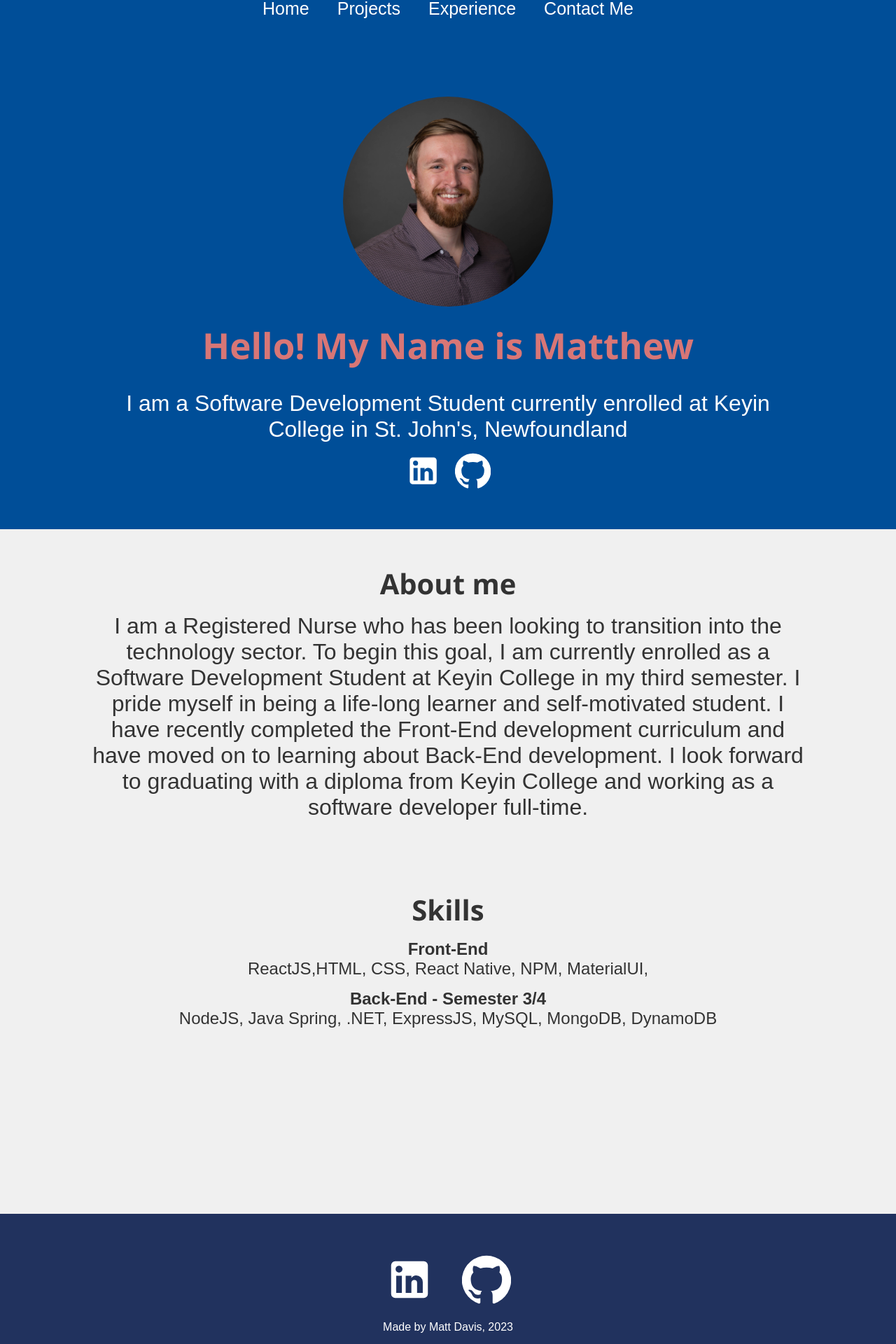
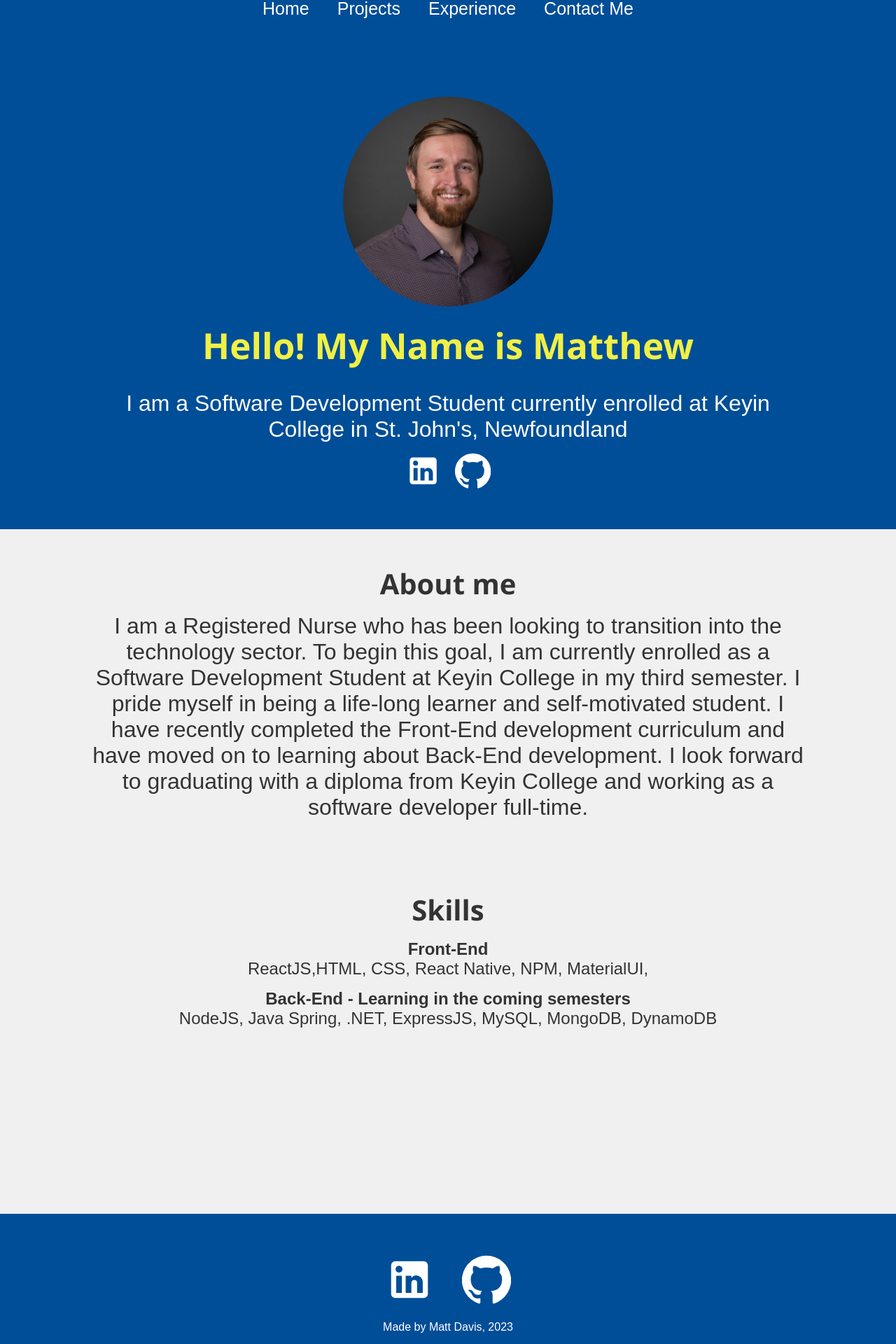
Before and after one commit to Mattdavis80/my-website, a React (Create React App) app: page / in a window 1280 px wide. Shown: the part 22-1942 px from the top of the page at 70% size. Built offline with nearby package versions, Linux system fonts and the light colour scheme.

Commit message:
more changes to css

```diff
--- a/src/Pages/HomePage.jsx
+++ b/src/Pages/HomePage.jsx
@@ -53,7 +53,7 @@ const HomePage = () => {
             <span>ReactJS,HTML, CSS, React Native, NPM, MaterialUI,</span>
           </li>
           <li className="item">
-            <h2>Back-End - Semester 3/4</h2>
+            <h2>Back-End - Learning in the coming semesters</h2>
             <span>
               NodeJS, Java Spring, .NET, ExpressJS, MySQL, MongoDB, DynamoDB
             </span>
--- a/src/Pages/ProjectDisplay.jsx
+++ b/src/Pages/ProjectDisplay.jsx
@@ -1,7 +1,6 @@
 import React from "react";
 import { useParams } from "react-router-dom";
 import { projectList } from "../data/ProjectList.js";
-import GitHub from "@material-ui/icons/GitHub";
 import "../styles/ProjectDisplay.css";
 import Button from "@mui/material/Button";
 import { Link } from "react-router-dom";
@@ -14,13 +13,12 @@ function ProjectDisplay() {
       <div className="button-container">
         <Button variant="contained" className="back-button">
           <Link to="/projects" className="link-text">
-            {" "}
             Back to Projects
           </Link>
         </Button>
       </div>
       <div className="project">
-        <h1> {project.name}</h1>
+        <h1>{project.name}</h1>
         <img src={project.image} alt="project" />
         <p className="project-description">{project.description}</p>
         {/* <a href={project.link}>
--- a/src/styles/Footer.css
+++ b/src/styles/Footer.css
@@ -1,7 +1,7 @@
 .footer {
   width: 100%;
   height: 200px;
-  background: #21325e;
+  background: #004e98;
   display: flex;
   justify-content: center;
   align-items: center;
--- a/src/styles/Home.css
+++ b/src/styles/Home.css
@@ -28,7 +28,7 @@
 .about h2 {
   font-family: "Segoe UI", Tahoma, Geneva, Verdana, sans-serif;
   font-size: 4vw;
-  color: #d87676; /* White heading color */
+  color: #f0f045; /* White heading color */
   margin: 10px 0;
 }
 
--- a/src/styles/Project.css
+++ b/src/styles/Project.css
@@ -1,8 +1,8 @@
 .projects {
   width: 100%;
-  height: auto;
+  height: 100vh;
   display: flex;
-  justify-content: center;
+  justify-content: flex-start;
   align-items: center;
   flex-direction: column;
 }
--- a/src/styles/ProjectDisplay.css
+++ b/src/styles/ProjectDisplay.css
@@ -30,6 +30,7 @@
 .project-description {
   width: 60%;
   margin: auto;
+  text-align: justify;
 }
 
 .back-button {
```
